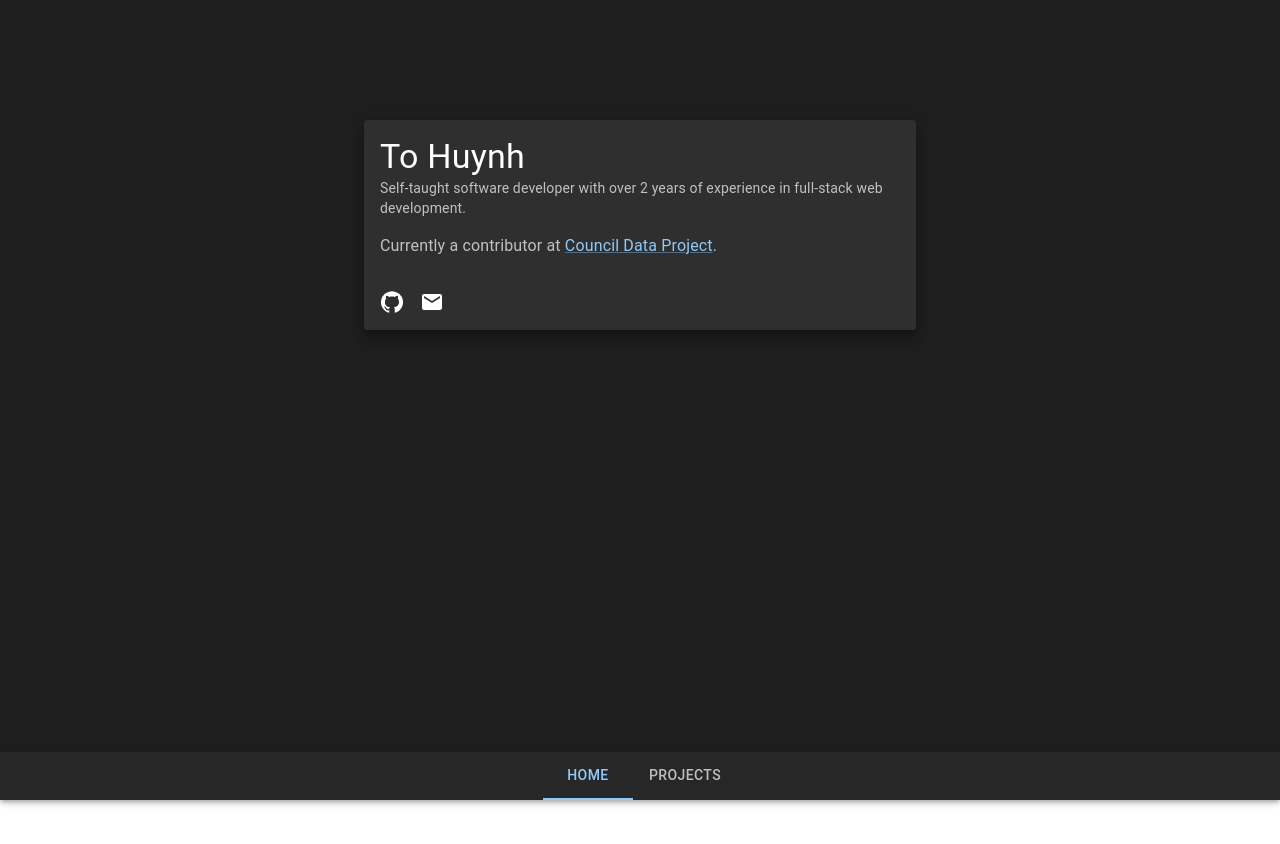
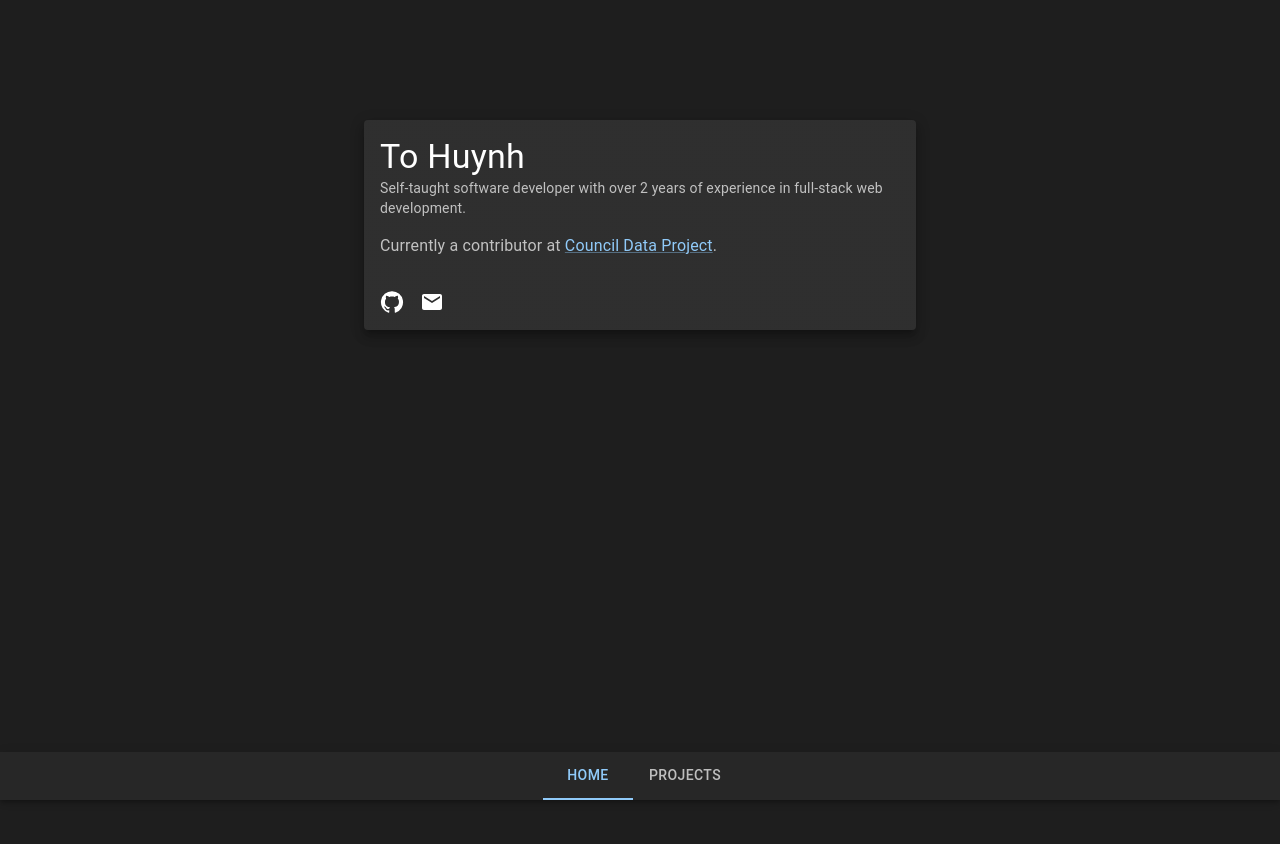
Before and after one commit to tohuynh/tohuynh.github.io, a Next.js app: page / in a window 1280 px wide. Shown: the top 844 px of the page. Before the commit the page ends 800 px from the top, so only its background shows below. Built offline with nearby package versions, Linux system fonts and the light colour scheme.

Commit message:
Add padding bottom to paper

```diff
--- a/components/page/index.tsx
+++ b/components/page/index.tsx
@@ -37,13 +37,13 @@ const Page: FC<PageProps> = ({ children, style }) => {
         <meta name="twitter:card" content="summary" />
       </Head>
       <ThemeProvider theme={darkTheme}>
-        <Paper sx={{ minHeight: "100vh", width: "100%" }} square={true}>
-          <Nav />
+        <Paper sx={{ minHeight: "100vh", width: "100%", paddingBottom: "50px" }} square={true}>
           <main>
             <Container maxWidth="sm" sx={style}>
               {children}
             </Container>
           </main>
+          <Nav />
         </Paper>
       </ThemeProvider>
     </>
```
